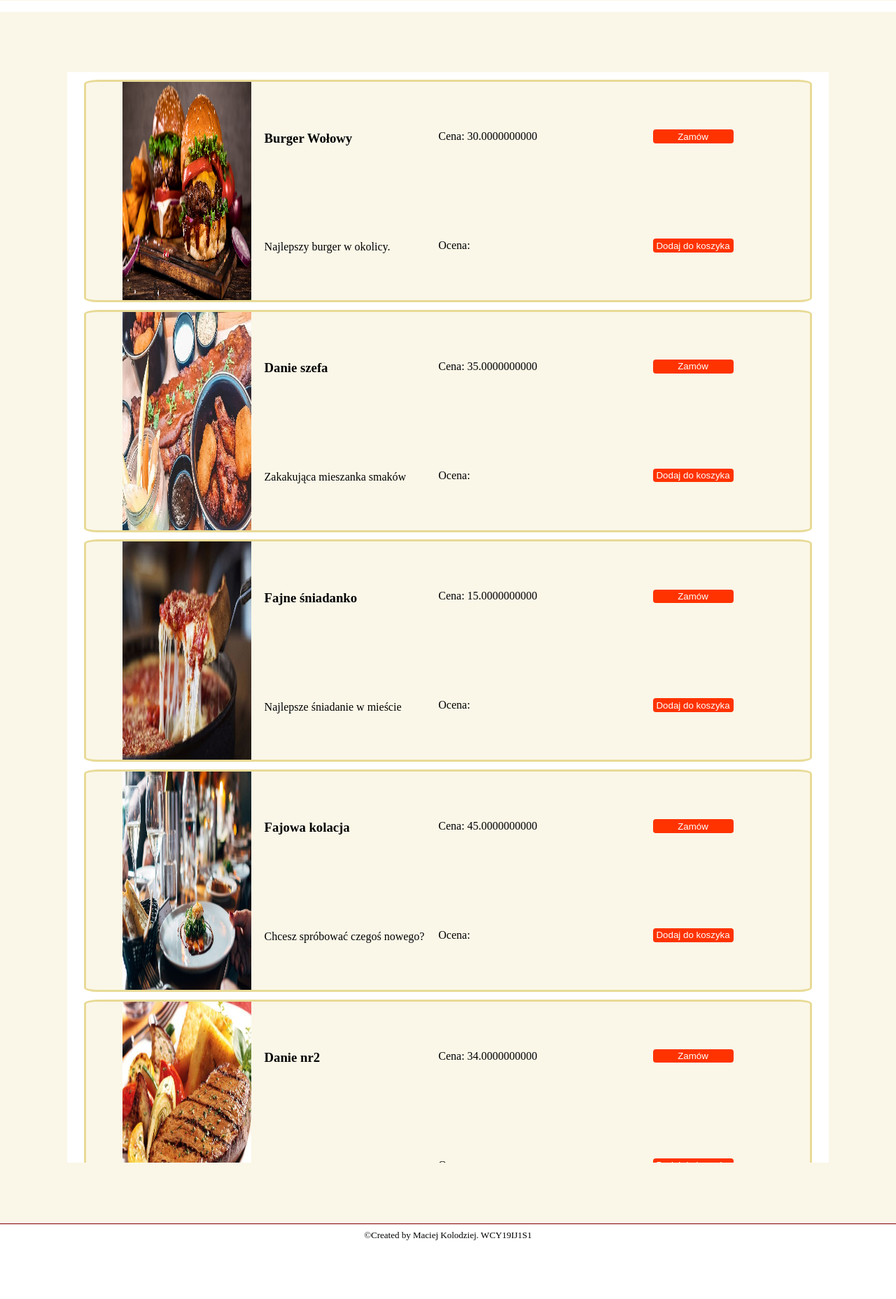
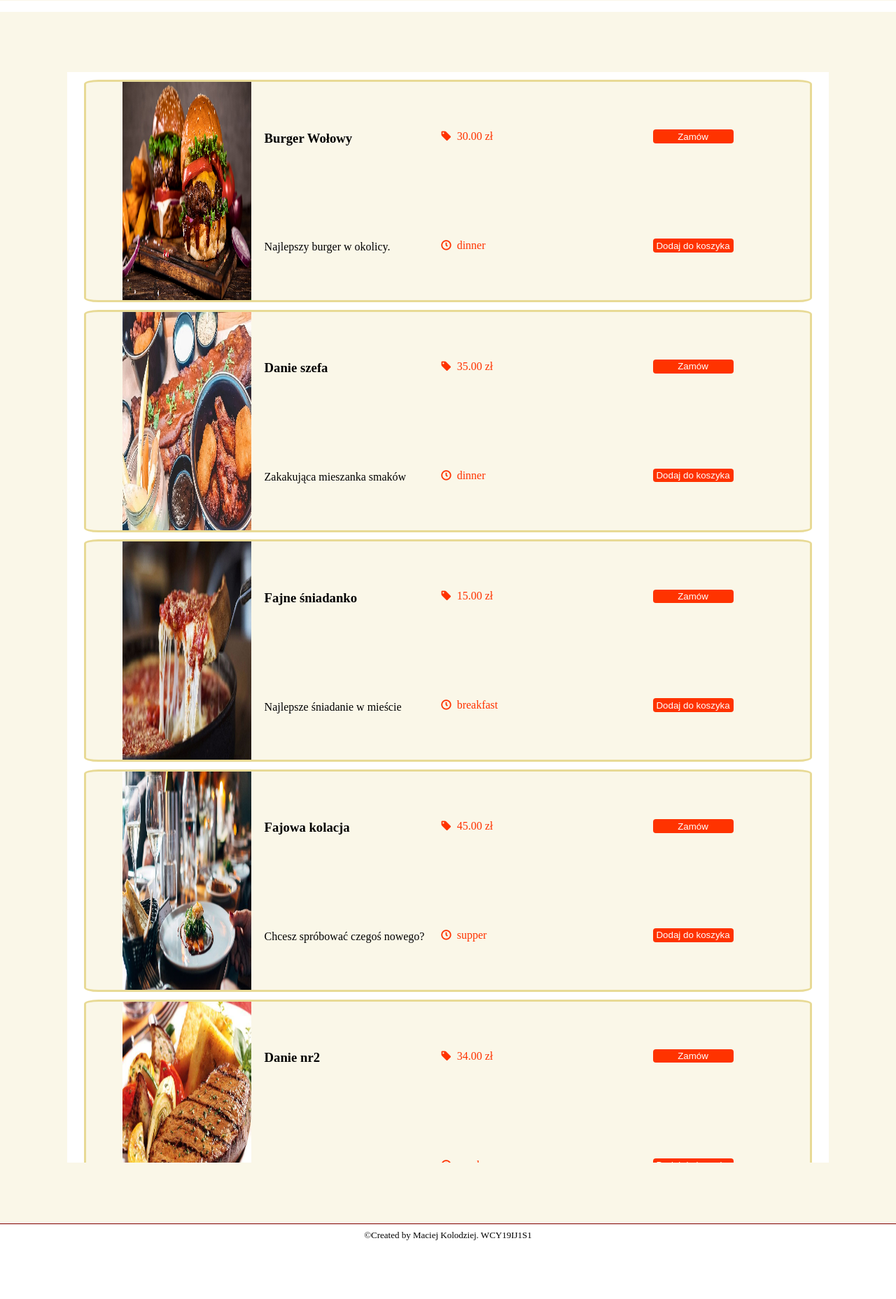
Before and after one commit to mkkm121/ProjektPJF, a Flask app: page /order in a window 1280 px wide. Shown: the part 308-2165 px from the top of the page at 70% size. Run offline with Flask 2, Linux system fonts and the light colour scheme; data comes from the database, SQL or seed files in the repository.

Commit message:
Small changes in ordering page.

```diff
--- a/Restaurant/models.py
+++ b/Restaurant/models.py
@@ -34,7 +34,7 @@ class User(db.Model, UserMixin):
 class Product(db.Model):
     id = db.Column(db.Integer, primary_key=True)
     name = db.Column(db.String(50), unique=True, nullable=False)
-    cost = db.Column(db.NUMERIC(2), nullable=False)
+    cost = db.Column(db.NUMERIC(2, 2), nullable=False)
     description = db.Column(db.String(200))
     category = db.Column(db.String(40))
     image = db.Column(db.String(50), nullable=False, default='static/food.jpg')
--- a/Restaurant/static/styles/fontello-codes.css
+++ b/Restaurant/static/styles/fontello-codes.css
@@ -1,2 +1,4 @@
 
+.icon-price:before { content: '\e800'; } /* '' */
+.icon-time:before { content: '\e801'; } /* '' */
 .icon-user:before { content: '\f2be'; } /* '' */
--- a/Restaurant/static/styles/fontello-ie7-codes.css
+++ b/Restaurant/static/styles/fontello-ie7-codes.css
@@ -1,2 +1,4 @@
 
+.icon-price { *zoom: expression( this.runtimeStyle['zoom'] = '1', this.innerHTML = '&#xe800;&nbsp;'); }
+.icon-time { *zoom: expression( this.runtimeStyle['zoom'] = '1', this.innerHTML = '&#xe801;&nbsp;'); }
 .icon-user { *zoom: expression( this.runtimeStyle['zoom'] = '1', this.innerHTML = '&#xf2be;&nbsp;'); }
--- a/Restaurant/static/styles/fontello-ie7.css
+++ b/Restaurant/static/styles/fontello-ie7.css
@@ -10,4 +10,6 @@
   /* font-size: 120%; */
 }
 
+.icon-price { *zoom: expression( this.runtimeStyle['zoom'] = '1', this.innerHTML = '&#xe800;&nbsp;'); }
+.icon-time { *zoom: expression( this.runtimeStyle['zoom'] = '1', this.innerHTML = '&#xe801;&nbsp;'); }
 .icon-user { *zoom: expression( this.runtimeStyle['zoom'] = '1', this.innerHTML = '&#xf2be;&nbsp;'); }
--- a/Restaurant/static/styles/fontello.css
+++ b/Restaurant/static/styles/fontello.css
@@ -1,11 +1,11 @@
 @font-face {
   font-family: 'fontello';
-  src: url('../font/fontello.eot?38832812');
-  src: url('../font/fontello.eot?38832812#iefix') format('embedded-opentype'),
-       url('../font/fontello.woff2?38832812') format('woff2'),
-       url('../font/fontello.woff?38832812') format('woff'),
-       url('../font/fontello.ttf?38832812') format('truetype'),
-       url('../font/fontello.svg?38832812#fontello') format('svg');
+  src: url('../font/fontello.eot?62607464');
+  src: url('../font/fontello.eot?62607464#iefix') format('embedded-opentype'),
+       url('../font/fontello.woff2?62607464') format('woff2'),
+       url('../font/fontello.woff?62607464') format('woff'),
+       url('../font/fontello.ttf?62607464') format('truetype'),
+       url('../font/fontello.svg?62607464#fontello') format('svg');
   font-weight: normal;
   font-style: normal;
 }
@@ -15,7 +15,7 @@
 @media screen and (-webkit-min-device-pixel-ratio:0) {
   @font-face {
     font-family: 'fontello';
-    src: url('../font/fontello.svg?38832812#fontello') format('svg');
+    src: url('../font/fontello.svg?62607464#fontello') format('svg');
   }
 }
 */
@@ -54,4 +54,6 @@
   /* text-shadow: 1px 1px 1px rgba(127, 127, 127, 0.3); */
 }
 
+.icon-price:before { content: '\e800'; } /* '' */
+.icon-time:before { content: '\e801'; } /* '' */
 .icon-user:before { content: '\f2be'; } /* '' */
--- a/Restaurant/static/styles/style.css
+++ b/Restaurant/static/styles/style.css
@@ -599,7 +599,10 @@ input:checked + .slide-container .nav label { display: block; }
   right: -20%;
   transition: 0.5s;
 }
-
+.food-desc small{
+    color: #ff3300;
+    font-size: 1rem;
+}
 .food-desc button:hover span {
   padding-right: 8%;
 }
--- a/Restaurant/templates/order.html
+++ b/Restaurant/templates/order.html
@@ -13,8 +13,8 @@
                         <p>{{ product.description }} </p>
                     </div>
                      <div class="food-desc">
-                        <p>Cena: {{ product.cost }}</p>
-                        <p>Ocena: </p>
+                         <small><i class="icon-price"></i>  {{ product.cost }} zł</small>
+                        <small><i class="icon-time"></i> {{ product.category }} </small>
                     </div>
                     <div class="food-desc">
                         <button><span>Zamów</span></button>
```
Also changed, not shown: Restaurant/static/styles/fontello-embedded.css (+8 -6 lines), Restaurant/static/font/fontello.ttf, Restaurant/static/font/fontello.woff, Restaurant/static/font/fontello.woff2, 2 other files.
